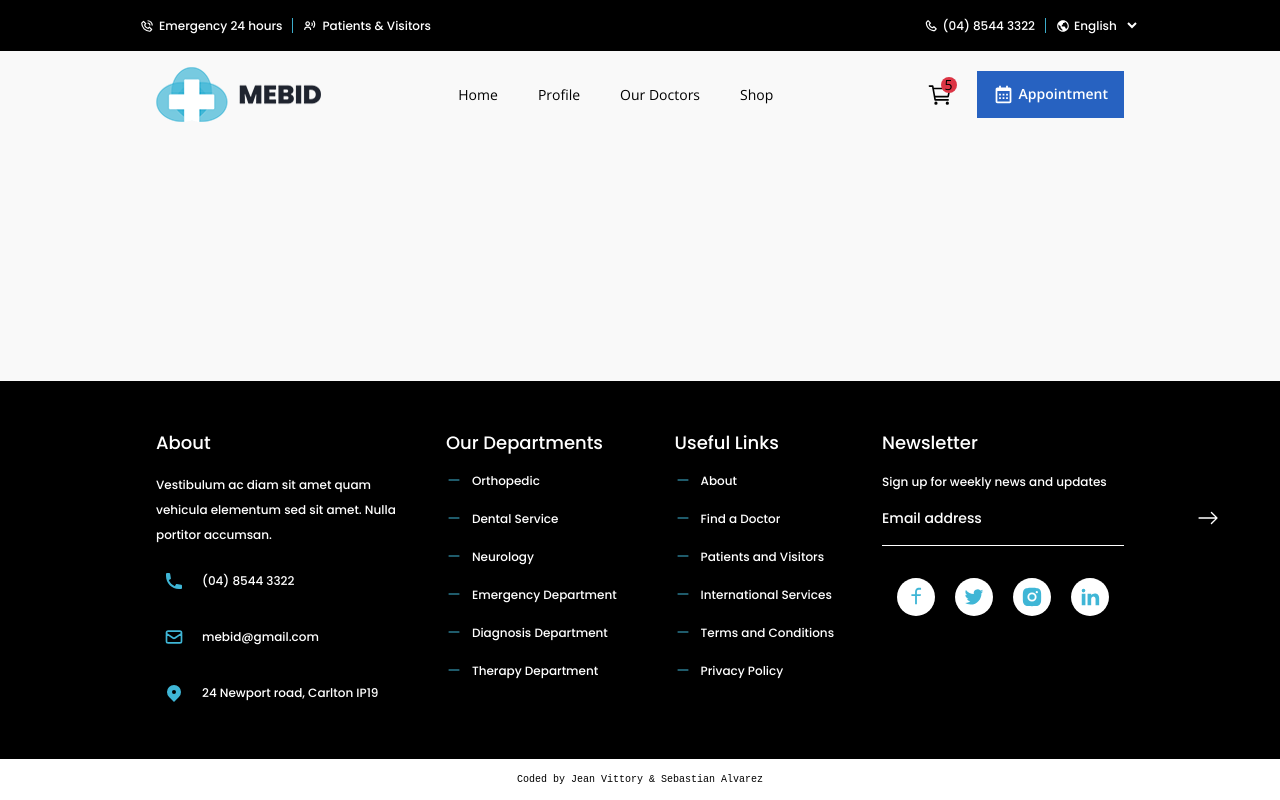
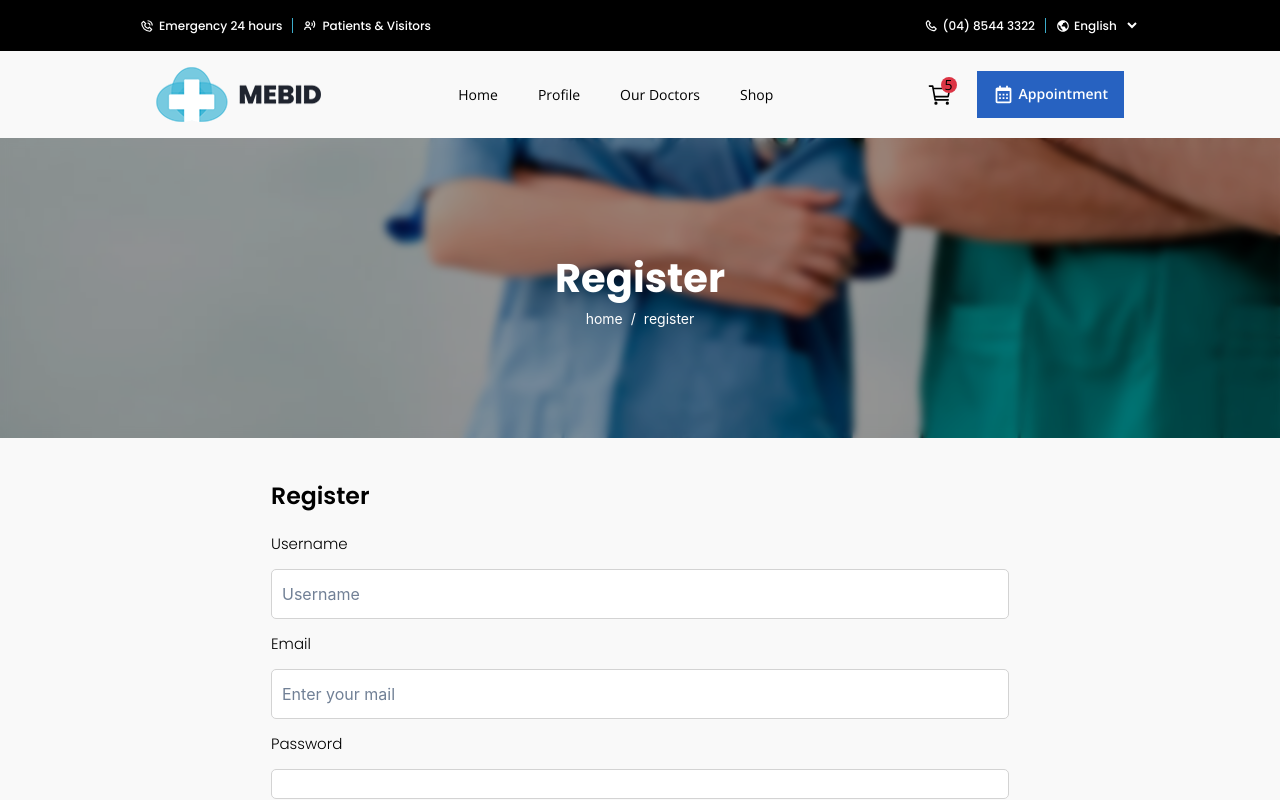
Before and after one commit to Medical-Health-Makeit-Project/Frontend, a React (Vite) app: page /home/register in a window 1280 px wide. Built offline with nearby package versions, Linux system fonts and the light colour scheme.

Commit message:
feat(register.page.jsx): register page with form created

```diff
--- a/src/App.jsx
+++ b/src/App.jsx
@@ -2,8 +2,9 @@ import { ToastContainer } from 'react-toastify';
 import { Routes, Route, Navigate } from 'react-router-dom';
 import { Layout } from './components';
 import { Home } from './pages/home';
+import { Login } from './pages/login/Login.page';
+import { Register } from './pages/register/Register.page';
 import { Shop } from './pages/shop';
-import { Login } from './pages/login/Login.page';
 import 'react-toastify/dist/ReactToastify.css';
 import './App.scss';
 
@@ -15,6 +16,7 @@ function App() {
           <Route index element={<Navigate to="home" />} />
           <Route path="home" element={<Home />} />
           <Route path="home/login" element={<Login />} />
+          <Route path="home/register" element={<Register />} />
           <Route path="home/shop" element={<Shop />} />
           <Route path="home/shop/:category" element={<Shop />} />
         </Routes>
--- a/src/pages/login/Login.page.jsx
+++ b/src/pages/login/Login.page.jsx
@@ -18,7 +18,7 @@ export const Login = () => {
     setData({
       user: '',
       password: '',
-      done: false,
+      remember: false,
     });
   };
 
@@ -27,7 +27,7 @@ export const Login = () => {
     setData({ ...data, [name]: type === 'checkbox' ? checked : value });
   };
 
-  const { user, password, done } = data;
+  const { user, password, remember } = data;
   return (
     <section className="login__container">
       <Heading title="Login" image={headingImage} />
@@ -35,10 +35,10 @@ export const Login = () => {
         <h2 className="login__title">Login</h2>
         <form className="form__container" onSubmit={handleSubmit}>
           <div className="user__container input__container">
-            <label htmlFor="user">Username or email</label>
+            <label htmlFor="user">Username</label>
             <input
               type="text"
-              placeholder="Username or email"
+              placeholder="Username"
               name="user"
               id="user"
               minLength="3"
@@ -75,7 +75,7 @@ export const Login = () => {
                 type="checkbox"
                 className="remember__button"
                 onChange={(event) => handleChange(event)}
-                checked={done}
+                checked={remember}
               />
             </div>
             <div className="forgot__container">
@@ -86,7 +86,7 @@ export const Login = () => {
           <div className="account__container-register">
             <p>Don't have an account?</p>
             <div className="link__container">
-              <Link to="/">
+              <Link to="/home/register">
                 <p>Register now</p>
               </Link>
             </div>
--- /dev/null
+++ b/src/pages/register/Register.page.jsx
@@ -0,0 +1,107 @@
+import { Heading } from '@components/heading';
+import { useState } from 'react';
+import { Link } from 'react-router-dom';
+import headingImage from '@assets/heading-login.png';
+import { BsArrowRight } from 'react-icons/bs';
+import { Button } from '@components/buttons/Button.components';
+import '@pages/register/register.page.scss';
+
+export const Register = () => {
+  const [data, setData] = useState({
+    username: '',
+    email: '',
+    password: '',
+    termsAndConditions: false,
+  });
+
+  /*const handleChange = (event) =>{
+    const {name, type, value, checked} = event.target
+    setData{...data,[name] = type === 'checkbox' ? }
+}*/
+
+  const { username, email, password, termsAndConditions } = data;
+  return (
+    <section className="register__container">
+      <Heading title="Register" image={headingImage} />
+
+      <section className="main__register">
+        <h2 className="register__title">Register</h2>
+
+        <form className="form__register-container">
+          <div className="username__container input__container">
+            <label htmlFor="username">Username</label>
+            <input
+              id="username"
+              name="username"
+              placeholder="Username"
+              type="text"
+              minLength="3"
+              pattern="[A-Za-z\s]{3,}"
+              required
+              className="unsername__input input-box"
+              value={username}
+              onChange={(event) => handleChange(event)}
+            />
+          </div>
+
+          <div className="email__container input__container">
+            <label htmlFor="email">Email</label>
+            <input
+              id="email"
+              name="email"
+              placeholder="Enter your mail"
+              type="text"
+              required
+              className="email__input input-box"
+              value={email}
+              onChange={(event) => handleChange(event)}
+            />
+          </div>
+
+          <div className="password__container input__container">
+            <label htmlFor="password">Password</label>
+            <input
+              id="password"
+              name="password"
+              type="password"
+              required
+              className="password__input"
+              value={password}
+              onChange={(event) => handleChange(event)}
+            />
+          </div>
+
+          <div className="terms__container">
+            <label htmlFor="terms" className="terms__label">
+              I agree with the <p>Terms & Conditions</p>
+            </label>
+            <input
+              id="terms"
+              name="terms"
+              type="checkbox"
+              required
+              checked={termsAndConditions}
+              onChange={(event) => handleChange(event)}
+            />
+          </div>
+
+          <Button variant="solid" color="info" className="register__buton">
+            Register now
+            <span className="arrow-button">
+              <BsArrowRight size={18} />
+            </span>
+          </Button>
+
+          <div className="toLogin__container">
+            <p>Already have an account?</p>
+            <div className="toLogin__link">
+              <Link to="/home/login">
+                <p>Login</p>
+              </Link>
+            </div>
+          </div>
+        </form>
+      </section>
+    </section>
+  );
+};
--- /dev/null
+++ b/src/pages/register/index.js
@@ -0,0 +1 @@
+export * from './Register.page';
--- /dev/null
+++ b/src/pages/register/register.page.scss
@@ -0,0 +1,96 @@
+@import '@sass/abstract/variables.abstract.scss';
+@import '@sass/base/typography.base.scss';
+@import '@sass/themes/theme.themes.scss';
+@import '@sass/base/alerts.base.scss';
+@import '@sass/abstract/mixins.abstract.scss';
+
+.main__register {
+  width: 100%;
+  display: flex;
+  flex-direction: column;
+  justify-content: space-between;
+  padding: 40px 15px;
+
+  @media (min-width: 768px) {
+    max-width: 768px;
+    margin: 0 auto;
+    padding: 60px 20;
+  }
+}
+.register__title {
+  @include subtitle;
+  margin-bottom: 1rem;
+}
+
+.form__register-container {
+  width: 100%;
+  display: flex;
+  flex-direction: column;
+  align-items: flex-start;
+  justify-content: space-evenly;
+  gap: 10px;
+}
+
+.input__container {
+  display: flex;
+  width: 100%;
+  flex-direction: column;
+  align-items: flex-start;
+  gap: 10px;
+
+  label {
+    @include paragraph;
+  }
+
+  .input-box {
+    height: 50px;
+    width: 100%;
+    padding-left: 10px;
+    border: 1px solid rgb(211 211 211);
+    border-radius: 5px;
+
+    &:hover {
+      background-color: $primary-background-blue;
+    }
+  }
+}
+.password__input {
+  height: 30px;
+  width: 100%;
+  padding-left: 10px;
+  border: 1px solid rgb(211 211 211);
+  border-radius: 5px;
+
+  &:hover {
+    background-color: $primary-background-blue;
+  }
+}
+.terms__container {
+  width: 290px;
+  display: flex;
+  flex-direction: row-reverse;
+  align-items: center;
+  justify-content: space-around;
+  margin-bottom: 1rem;
+}
+
+.terms__label {
+  display: flex;
+  gap: 5px;
+
+  p {
+    color: $primary-color-scooter;
+    cursor: pointer;
+  }
+}
+
+.toLogin__container {
+  display: flex;
+  gap: 5px;
+  margin-top: 1rem;
+
+  .toLogin__link p {
+    color: $primary-color-scooter;
+    cursor: pointer;
+  }
+}
```
Also changed, not shown: .eslintrc.cjs.
